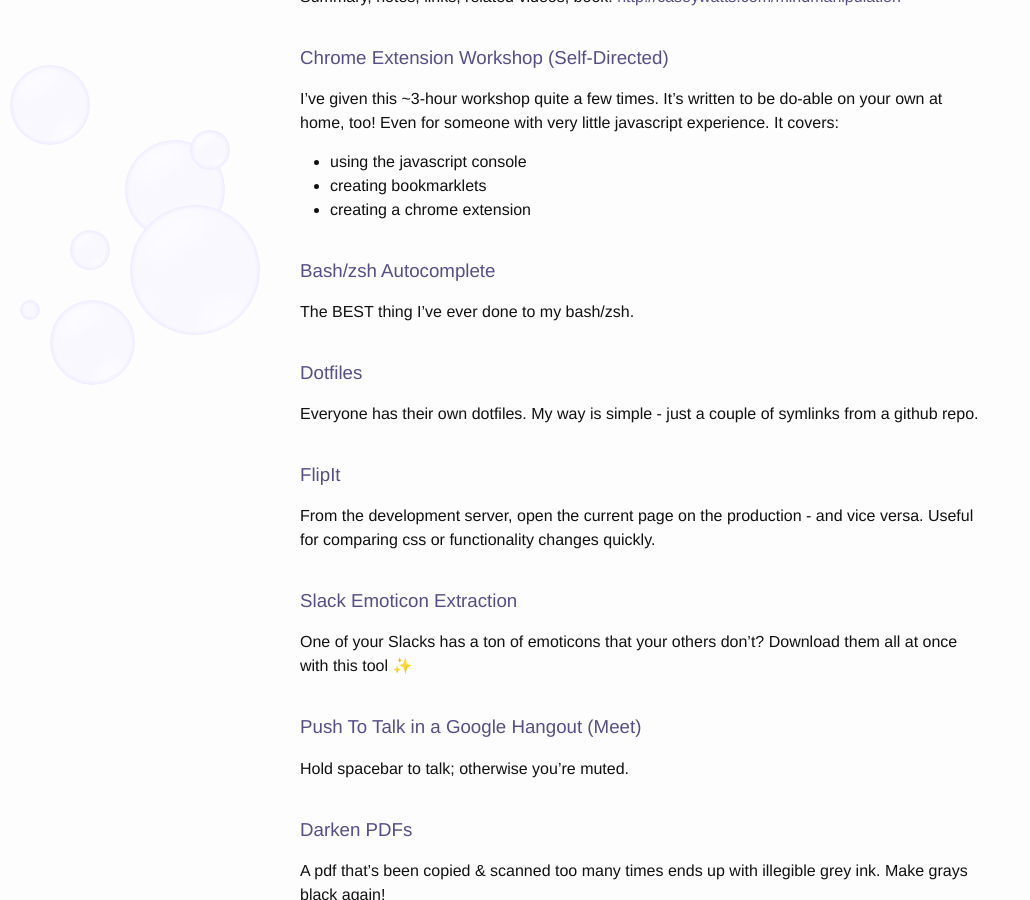
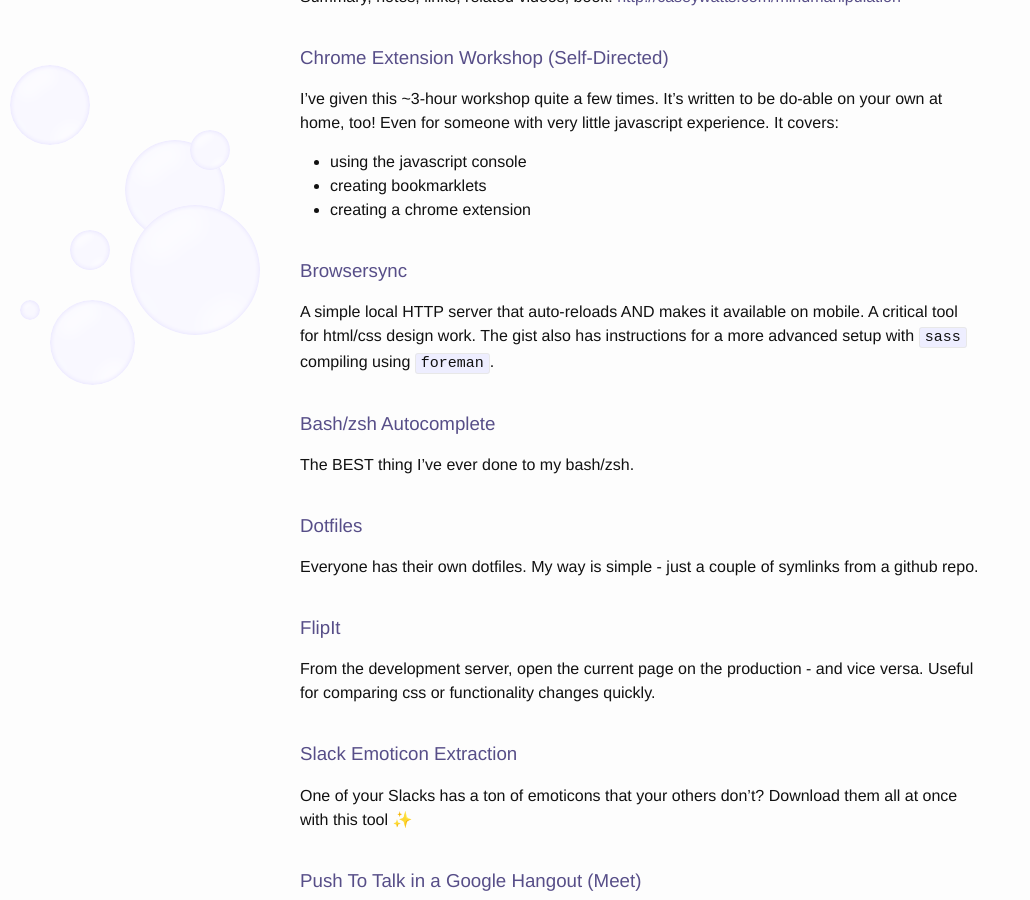
Before and after one commit to caseywatts/caseywatts.github.io, a Jekyll site: the page built from gists-and-tricks.md, in a window 1280 px wide and 900 px high, scrolled down 479 px. Shown: the whole window, without its empty margins (0-1030 px from the left). Built offline with Jekyll 4.4.1, drawn with Linux system fonts in a browser that asks for light colours.

Commit message:
add browsersync to gists and tricks

```diff
--- a/gists-and-tricks.md
+++ b/gists-and-tricks.md
@@ -14,6 +14,9 @@
 - using the javascript console
 - creating bookmarklets
 - creating a chrome extension
+
+### [Browsersync](http://caseywatts.com/browsersync)
+A simple local HTTP server that auto-reloads AND makes it available on mobile. A critical tool for html/css design work. The gist also has instructions for a more advanced setup with `sass` compiling using `foreman`.
 
 ### [Bash/zsh Autocomplete](http://caseywatts.com/bashautocomplete)
 The BEST thing I've ever done to my bash/zsh.
```
